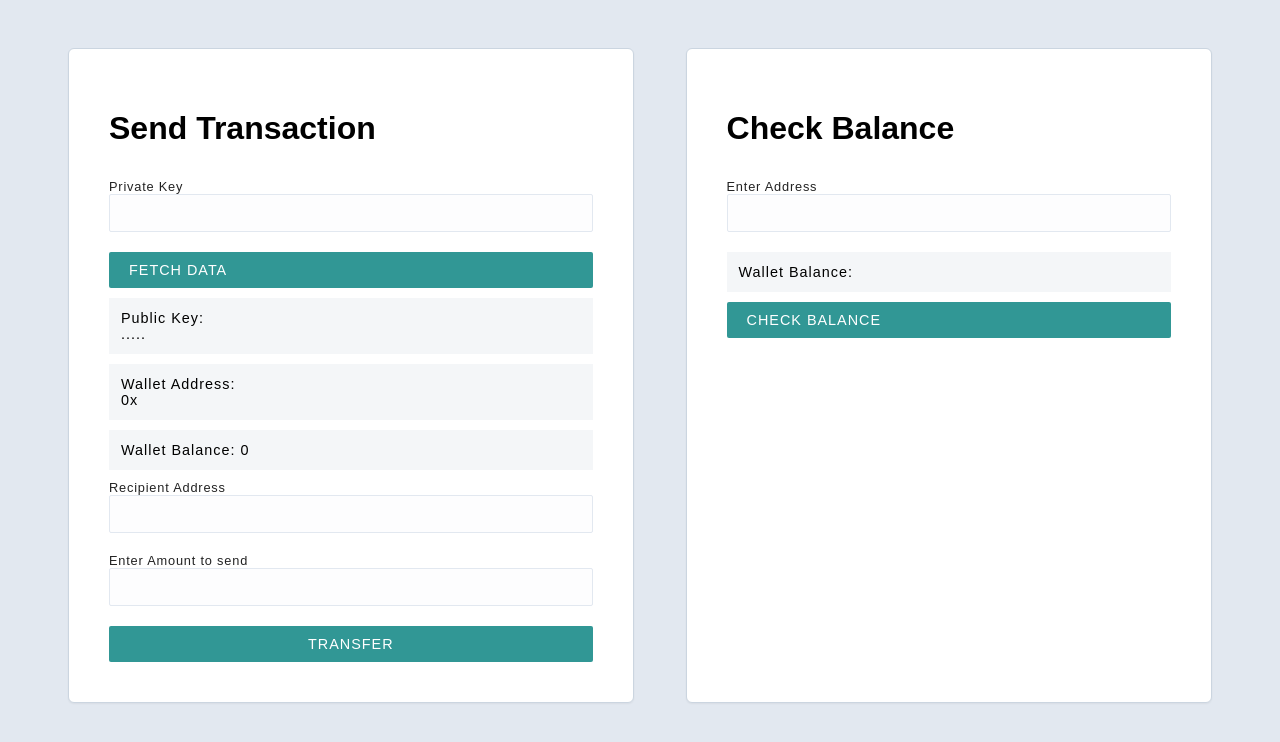
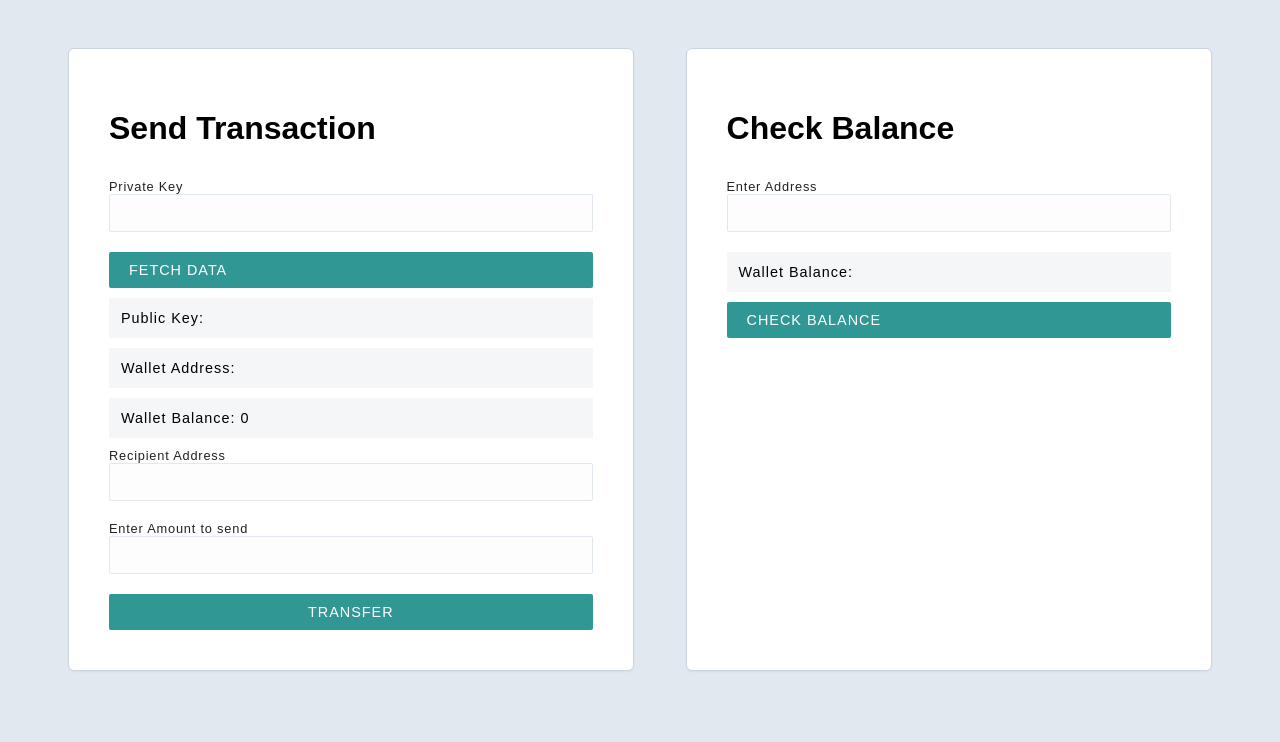
Before and after one commit to i-umairkhan/ECDSA_Node, a React (Vite) app in the folder client/: page / in a window 1280 px wide. Shown: the top 742 px of the page. Built offline with nearby package versions, Linux system fonts and the light colour scheme; no server answers.

Commit message:
done balance fetching from server

```diff
--- a/client/src/Transaction.jsx
+++ b/client/src/Transaction.jsx
@@ -2,14 +2,20 @@ import { useState } from "react";
 import { generateAddress, _publicKey, _address } from "./generateAddress";
 import { toHex } from "ethereum-cryptography/utils";
 import server from "./server";
+import { useEffect } from "react";
 
 function Transaction() {
-  // Private Key : ee932232f63b973919ada07ad5214dfe591433da8fbca22ebf31ab9f0d9dfc0d
   // states
   const [privateKey, setPrivateKey] = useState("");
   const [publicKey, setPublicKey] = useState(new Uint8Array());
   const [address, setAddress] = useState(new Uint8Array());
   const [balance, setBalance] = useState(0);
+
+  useEffect(() => {
+    server
+      .get(`/balance/0x${toHex(address)}`)
+      .then((r) => setBalance(r.data.balance));
+  }, [address]);
 
   return (
     <div className="container wallet">
@@ -29,7 +35,6 @@ function Transaction() {
           generateAddress(privateKey);
           setPublicKey(_publicKey);
           setAddress(_address);
-          server.get(`/balance/${address}`).then((r) => console.log(r));
         }}
       >
         Fetch Data
@@ -39,14 +44,15 @@ function Transaction() {
         Public Key:
         <br />
         {toHex(publicKey).slice(0, 7)}
-        .....
+        {publicKey.length > 10 && `.....`}
         {toHex(publicKey).slice(-7)}
       </div>
 
       <div className="highlight balance">
         Wallet Address:
         <br />
-        0x{toHex(address)}
+        {address.length > 10 && `0x`}
+        {toHex(address)}
       </div>
 
       <div className="highlight balance">Wallet Balance: {balance}</div>
```
Also changed, not shown: 1 other file (tests, documents, lock files or other folders).
